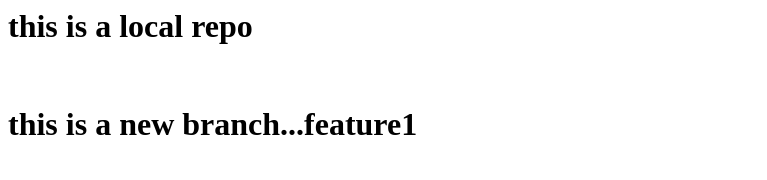
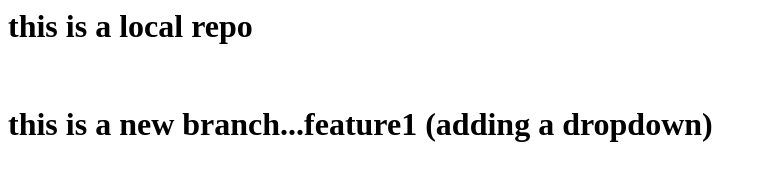
Before and after one commit to praveen-das-coder/localrepo, a plain HTML site: page index.html in a window 1280 px wide. Shown: the whole page, without its empty margins (0-767 px from the left). Drawn offline with Linux system fonts and the light colour scheme.

```diff
--- a/index.html
+++ b/index.html
@@ -1,2 +1,2 @@
 <h1>this is a local repo</h1> <br>
-<h1>this is a new branch...feature1</h1>
+<h1>this is a new branch...feature1 (adding a dropdown)</h1>
```
